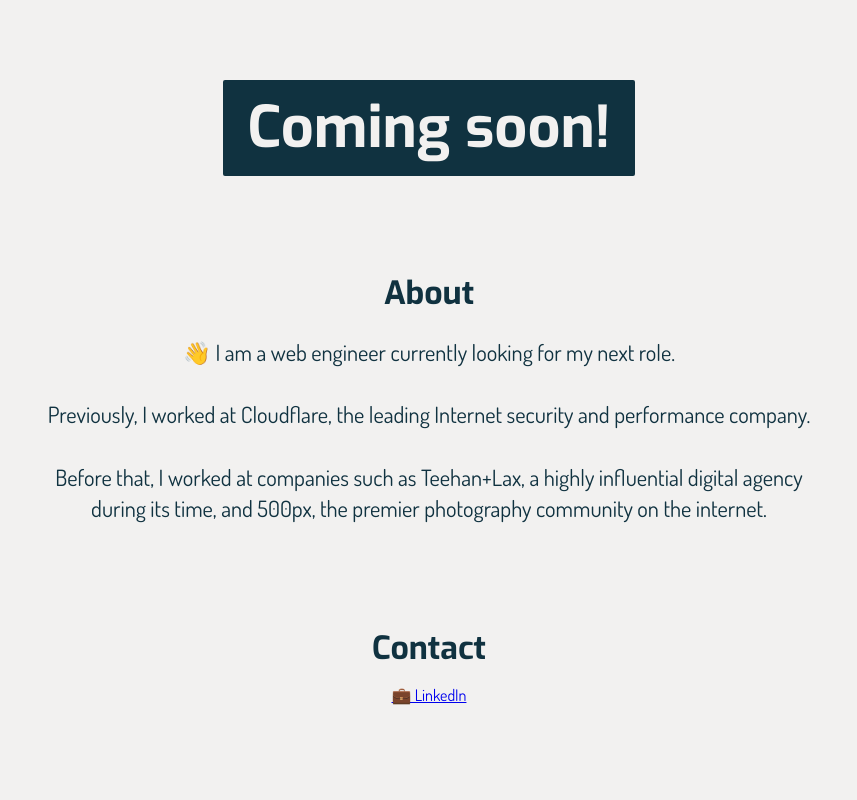
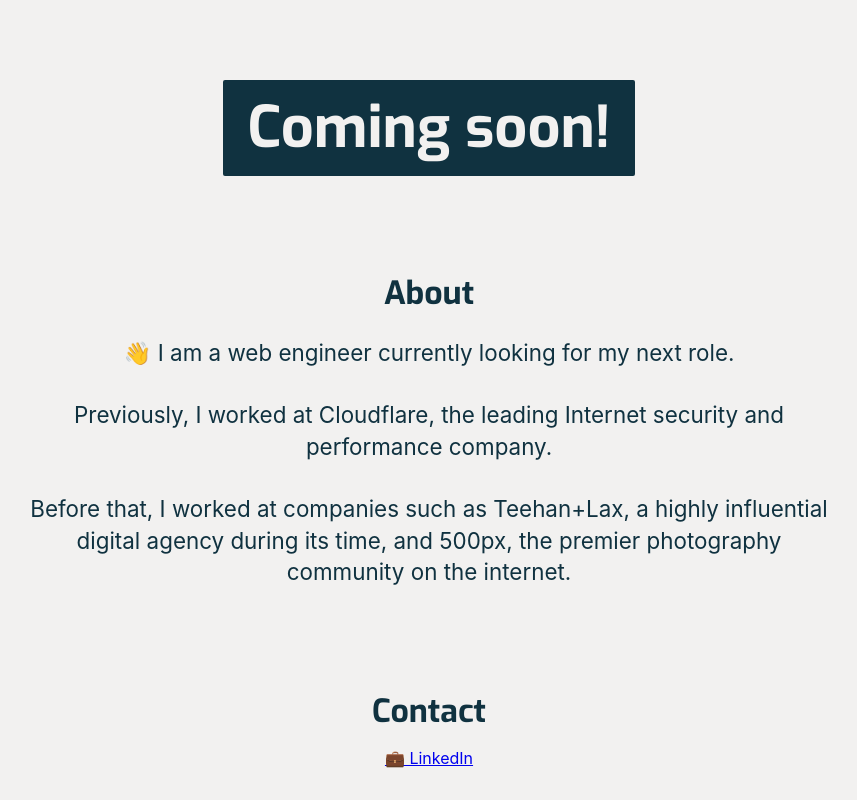
Before and after one commit to m-bodmer/website-2023, a Next.js app: page / in a window 1280 px wide. Shown: the top 800 px of the page, without its empty margins (211-1068 px from the left). Built offline with nearby package versions, Linux system fonts and the light colour scheme.

Commit message:
Setup prettier in VSCODE and format files

```diff
--- a/pages/index.js
+++ b/pages/index.js
@@ -1,10 +1,7 @@
-import Head from 'next/head';
-import styles from '../styles/Home.module.css';
-import { Exo } from '@next/font/google';
-const exoScript = Exo({ subsets: ['latin'] });
-import { Dosis } from '@next/font/google';
-const dosisScript = Dosis({ subsets: ['latin'] });
-
+import Head from "next/head";
+import styles from "../styles/Home.module.css";
+import { Exo } from "@next/font/google";
+const exoScript = Exo({ subsets: ["latin"] });
 
 /*
 Oxford Blue
@@ -21,7 +18,6 @@
 */
 
 export default function Home() {
-
   return (
     <div className={`${styles.container}`}>
       <Head>
@@ -30,24 +26,32 @@
       </Head>
 
       <main>
-        <h1 className={`${styles.title} ${styles.futuretitle} ${exoScript.className}`}>
+        <h1
+          className={`${styles.title} ${styles.futuretitle} ${exoScript.className}`}
+        >
           Coming soon!
         </h1>
 
-        <h2 className={`${styles.subtitle} ${exoScript.className}`}>
-          About
-        </h2>
+        <h2 className={`${styles.subtitle} ${exoScript.className}`}>About</h2>
 
-        <p className={`${styles.description} ${dosisScript.className}`}>
-          👋 I am a web engineer currently looking for my next role.<br/><br/>Previously, I worked at Cloudflare, the leading Internet security and performance company.<br/><br/>
-          Before that, I worked at companies such as Teehan+Lax, a highly influential digital agency during its time, and 500px, the premier photography community on the internet.
+        <p className={`${styles.description} `}>
+          👋 I am a web engineer currently looking for my next role.
+          <br />
+          <br />
+          Previously, I worked at Cloudflare, the leading Internet security and
+          performance company.
+          <br />
+          <br />
+          Before that, I worked at companies such as Teehan+Lax, a highly
+          influential digital agency during its time, and 500px, the premier
+          photography community on the internet.
         </p>
 
-        <h2 className={`${styles.subtitle} ${exoScript.className}`}>
-          Contact
-        </h2>
+        <h2 className={`${styles.subtitle} ${exoScript.className}`}>Contact</h2>
 
-        <p className={`${dosisScript.className}`}><a href="https://www.linkedin.com/in/marc-bodmer-dev/">💼 LinkedIn</a></p>
+        <p className={``}>
+          <a href="https://www.linkedin.com/in/marc-bodmer-dev/">💼 LinkedIn</a>
+        </p>
       </main>
 
       <footer>
@@ -108,5 +112,5 @@
         }
       `}</style>
     </div>
-  )
+  );
 }
--- a/styles/Home.module.css
+++ b/styles/Home.module.css
@@ -5,13 +5,13 @@
   flex-direction: column;
   justify-content: center;
   align-items: center;
-  background-color: #F2F1F0;
+  background-color: #f2f1f0;
   color: #103240;
 }
 
 .futuretitle {
   background-color: #103240;
-  color: #F2F1F0;
+  color: #f2f1f0;
   padding: 15px 25px;
   border-radius: 2px;
 }
@@ -32,7 +32,6 @@
   font-size: 3.6rem;
 }
 
-
 .title,
 .description {
   text-align: center;
@@ -43,7 +42,6 @@
   margin-bottom: 0px;
   margin-top: 80px;
 }
-
 
 .description {
   line-height: 1.4;
```
